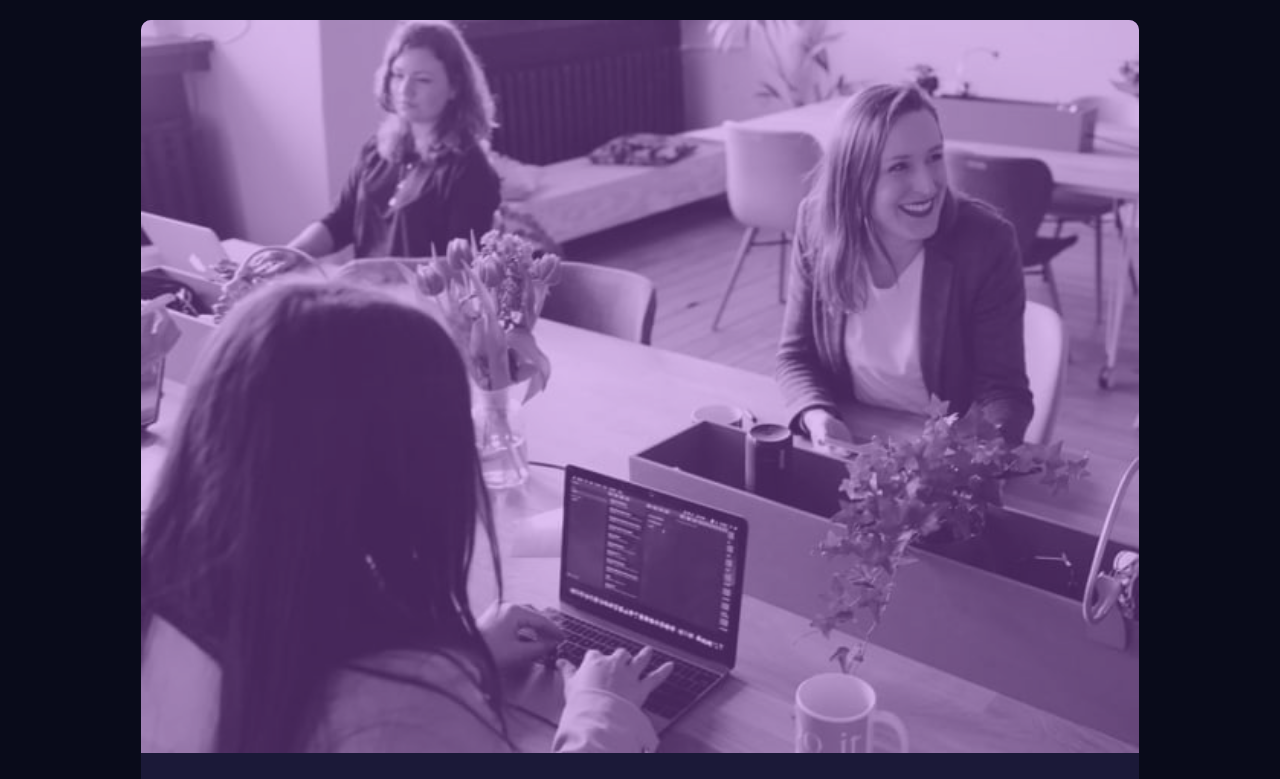
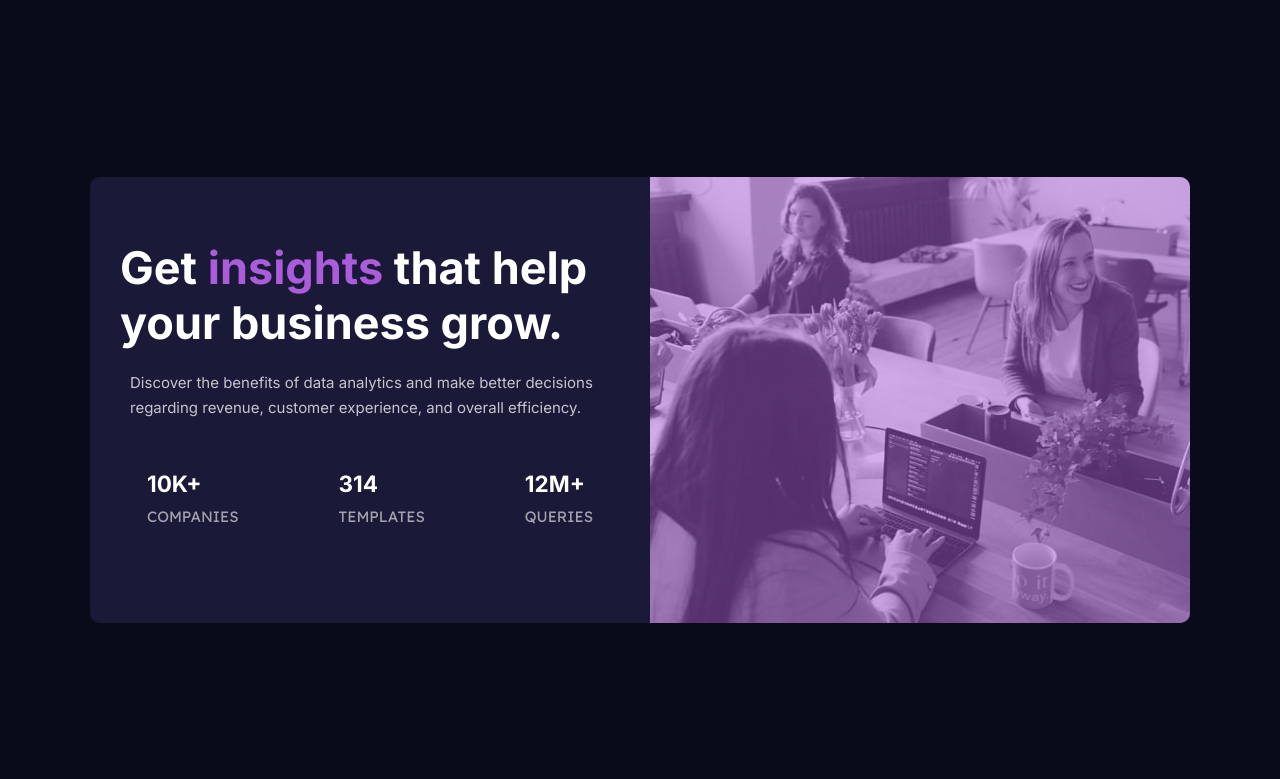
Before and after one commit to alecanonm/Stats-Preview-Component, a plain HTML site: page index.html in a window 1280 px wide. Shown: the top 779 px of the page. Drawn offline with Linux system fonts and the light colour scheme.

Commit message:
I finished the challenge

```diff
--- a/styles.css
+++ b/styles.css
@@ -72,6 +72,7 @@ p {
   color: var(--main-paragraph);
   line-height: 25px;
   padding: 0 10px;
+  margin-bottom: 50px;
 }
 
 dt {
@@ -100,3 +101,36 @@ figure {
 .attribution a {
   color: hsl(228, 45%, 44%);
 }
+
+@media (min-width: 750px) {
+  article {
+    display: flex;
+    text-align: left;
+    justify-content: center;
+    align-items: center;
+    flex-direction: row-reverse;
+  }
+  .mobile {
+    display: none;
+  }
+  .desktop {
+    display: block;
+    filter: opacity(50%);
+  }
+  dl {
+    flex-direction: row;
+    justify-content: center;
+    gap: 100px;
+  }
+
+  section h1 {
+    font-size: 3em;
+    line-height: 55px;
+  }
+
+  main {
+    min-height: 100vh;
+    padding: 50px;
+    margin: 0 40px;
+  }
+}
```
Also changed, not shown: index.html (+1 -1 lines), 3 other files.
